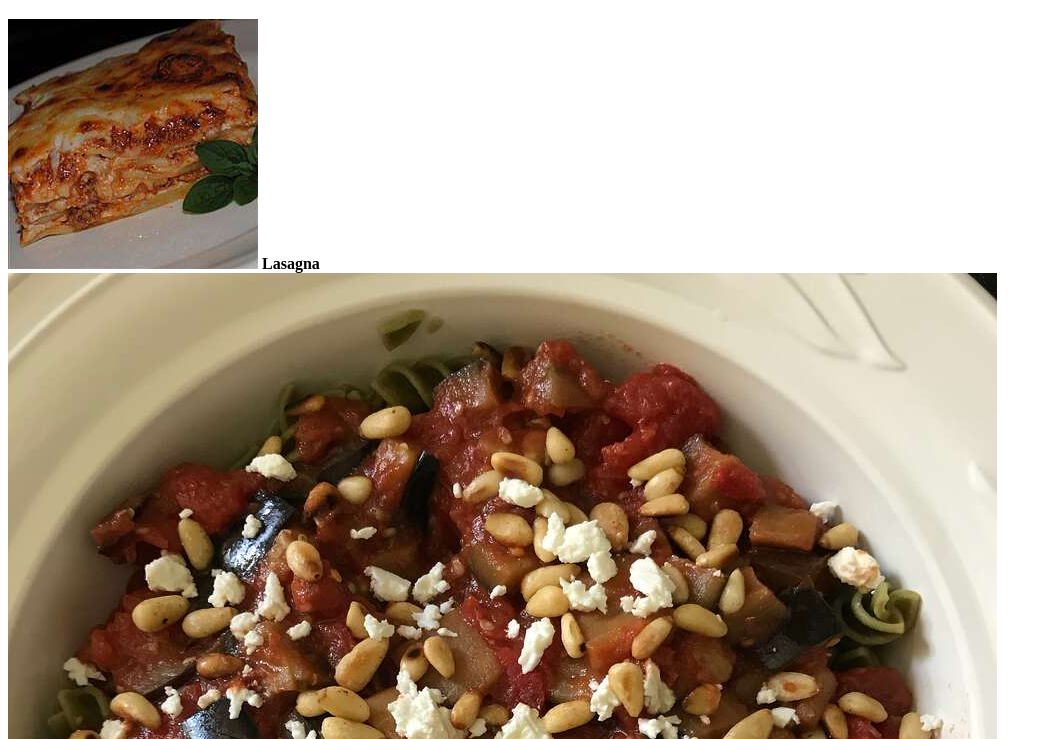
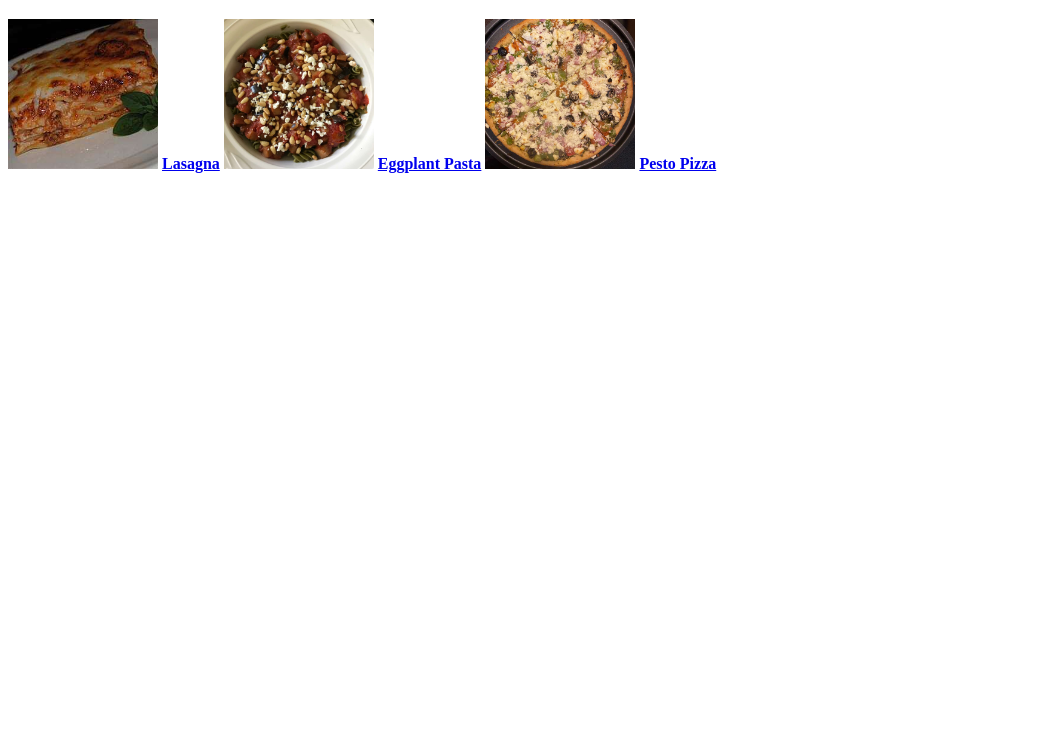
Before and after one commit to aliharati/odin-recipes, a plain HTML site: page index.html in a window 1280 px wide. Shown: the part 61-800 px from the top of the page, without its empty margins (0-1052 px from the left). Drawn offline with Linux system fonts and the light colour scheme.

Commit message:
commit modified index.html

```diff
--- a/index.html
+++ b/index.html
@@ -6,11 +6,11 @@
     </head>
     <body>
         <h1>Odin Recipes</h1>
-        <img src="./images/lasagna.jpeg" alt="a plate of lasagna">
-        <a href="./recipes/lasagna.html"></a><strong>Lasagna</strong></a>
-        <img src="./images/eggplant-pasta.jpeg" alt="a plate of eggplant pasta">
+        <img src="./images/lasagna.jpeg" width="150" alt="a plate of lasagna">
+        <a href="./recipes/lasagna.html"><strong>Lasagna</strong></a>
+        <img src="./images/eggplant-pasta.jpeg" width="150"  alt="a plate of eggplant pasta">
         <a href="./recipes/eggplant-pasta.html"><strong>Eggplant Pasta</strong></a>
-        <img src="./images/pizza.jpeg" alt="a plate of pestp pizza">
+        <img src="./images/pizza.jpeg" width="150" alt="a plate of pestp pizza">
         <a href="./recipes/pizza.html"><strong>Pesto Pizza</strong></a>
 
 
```
